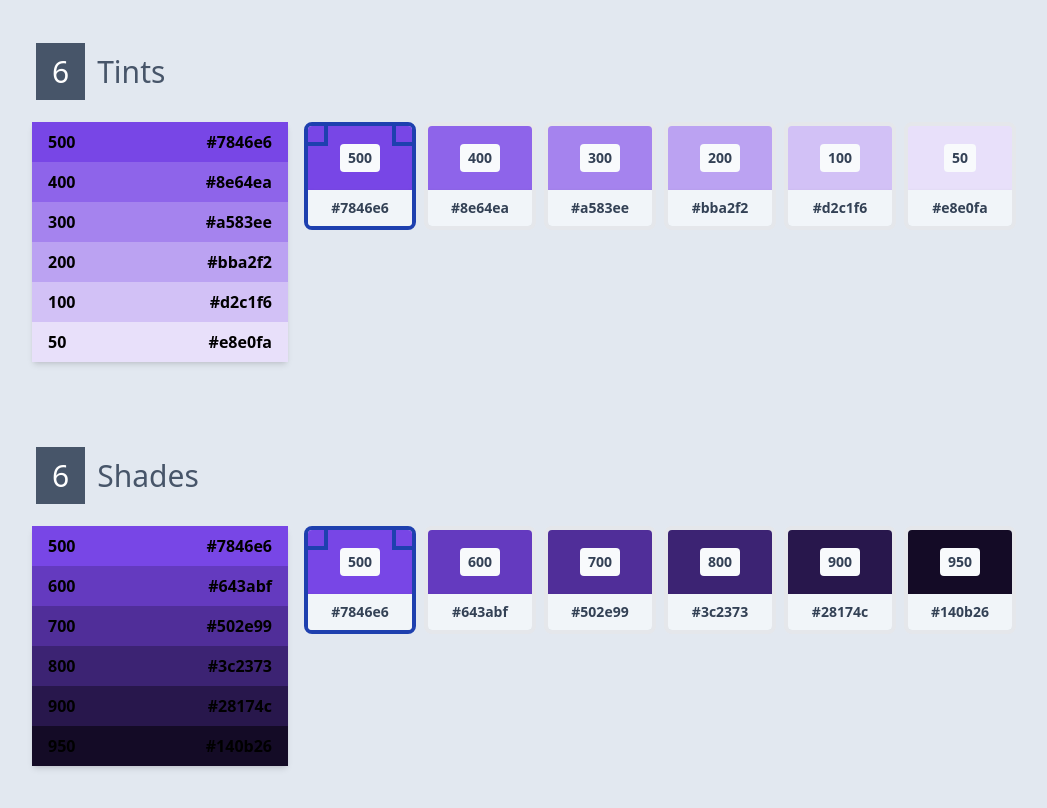
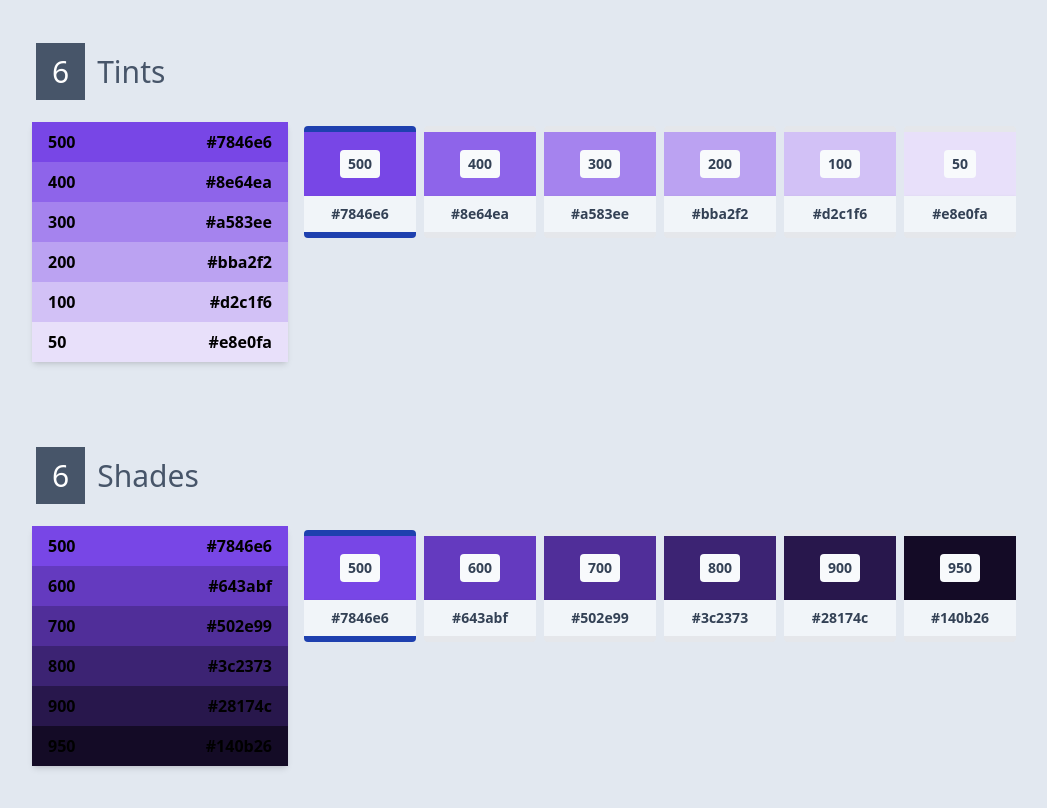
Before and after one commit to reactry/shades, a React (Create React App) app: page / in a window 1280 px wide. Shown: the part 742-1550 px from the top of the page, without its empty margins (104-1151 px from the left). Built offline with nearby package versions, Linux system fonts and the light colour scheme.

Commit message:
Added 4 buttons as options to colorboxes * added buttons - Set, Save, Copy and Close * changes to colorbox styles

```diff
--- a/src/MainComponent/MainComponent.js
+++ b/src/MainComponent/MainComponent.js
@@ -58,7 +58,8 @@ export default function MainComponent ({settings}) {
 		toggleVault, openVaultTab, settings
 	};
 	let colorOutputProps = {
-		red, green, blue, hex, n, shadeNames
+		red, green, blue, hex, n, shadeNames,
+		setHexColor, saveColor
 	};
 
 	return (
--- a/src/MainComponent/Output/ColorOutput.js
+++ b/src/MainComponent/Output/ColorOutput.js
@@ -22,7 +22,8 @@ const outputTabs = [
 
 
 export default function ColorOutput ({
-	red, green, blue, hex, n, shadeNames
+	red, green, blue, hex, n, shadeNames,
+	setHexColor, saveColor
 }) {
 
 	const [currentTabIndex, setCurrentTabIndex] = React.useState(1);
@@ -43,17 +44,19 @@ export default function ColorOutput ({
 
 	function getCurrentOutputTab () {
 		let currentTabTitle = outputTabs[currentTabIndex].title;
+		let props = {n, setHexColor, saveColor};
+
 		if (currentTabTitle === "All") {
 			return (
 				<div>
-					<TintsAndShades colors={colors} n={n} />
+					<TintsAndShades colors={colors} {...props} />
 				</div>
 			);
 		} else if (currentTabTitle === "Split") {
 			return (
 				<div>
-					<Tints colors={colors.slice(0, n).reverse()} n={n} />
-					<Shades colors={colors.slice(-n)} n={n} />
+					<Tints colors={colors.slice(0, n).reverse()} {...props} />
+					<Shades colors={colors.slice(-n)} {...props} />
 				</div>
 			);
 		} else if (currentTabTitle === "Download") {
--- a/src/MainComponent/Output/List/Box.js
+++ b/src/MainComponent/Output/List/Box.js
@@ -2,27 +2,40 @@ import React from 'react';
 
 
 
-export default function Box ({r, g, b, hex, shade, active}) {
+function SmallButton ({title, handleClick}) {
+	return (
+		<div className="w-16 bg-slate-300 px-1 py-2 mx-1 my-1 cursor-pointer rounded duration-300 hover:bg-slate-400" onClick={handleClick}>{title}</div>
+	);
+}
+
+export default function Box ({
+	r, g, b, hex, shade, active,
+	setHexColor, saveColor
+}) {
+
 	let [showOptions, setShowOptions] = React.useState(false);
 
 	let style = {
 		backgroundColor: hex
 	};
 
-	let boxClasses = "Box w-28 mr-2 my-2 border-4 rounded-lg cursor-pointer overflow-hidden text-center";
-	boxClasses += (active) ? " border-blue-800" : " hover:border-blue-600";
+	let boxClasses = "Box flex mr-2 my-3 border-y-[6px] text-sm font-bold text-slate-700 rounded select-none overflow-hidden text-center duration-300";
+	boxClasses += (active || showOptions) ? " border-blue-800" : " hover:border-blue-600";
 
 	return (
-		<div className={boxClasses} onClick={() => setShowOptions(!showOptions)}>
-			{active && <div className="relative -top-1">
-				<div className="absolute -left-1 w-6 h-6 border-4 border-blue-800"></div>
-				<div className="absolute -right-1 w-6 h-6 border-4 border-blue-800"></div>
+		<div className={boxClasses}>
+			<div className="cursor-pointer" onClick={() => setShowOptions(!showOptions)}>
+				<div className="w-28 h-16 flex" style={style}>
+					<div className="bg-slate-50 px-2 py-1 capitalize m-auto rounded">{shade}</div>
+				</div>
+				<div className="bg-slate-100 py-2 shadow">{hex}</div>
+			</div>
+			{showOptions && <div className="flex flex-wrap w-40 px-1 py-1 bg-slate-100 border-l-[5px] border-blue-800">
+				<SmallButton title="Set" handleClick={() => setHexColor(hex)} />
+				<SmallButton title="Copy" handleClick={() => navigator.clipboard.writeText(hex)} />
+				<SmallButton title="Save" handleClick={() => saveColor({hex})} />
+				<SmallButton title="Close" handleClick={() => setShowOptions(showOptions => !showOptions)} />
 			</div>}
-			{showOptions && <div className="">Options</div>}
-			<div className="h-16 flex" style={style}>
-				<div className="text-sm font-bold bg-slate-50 px-2 py-1 text-slate-700 capitalize m-auto rounded">{shade}</div>
-			</div>
-			<div className="bg-slate-100 py-2 text-sm font-bold text-slate-700 shadow">{hex}</div>
 		</div>
 	);
 }
--- a/src/MainComponent/Output/List/List.js
+++ b/src/MainComponent/Output/List/List.js
@@ -4,12 +4,14 @@ import Row from './Row';
 
 
 export default function List ({
-	colors, length, title, currentColorIndex
+	colors, length, title, currentColorIndex,
+	setHexColor, saveColor
 }) {
 
 	let colorBoxItems = colors.map((color, i) => {
 		let props = {
 			...color,
+			setHexColor, saveColor,
 			active: (i === currentColorIndex)
 		};
 		return <Box key={i} {...props} />;
@@ -35,7 +37,7 @@ export default function List ({
 						{colorRowItems}
 					</div>
 				</div>
-				<div className="grow flex flex-wrap mx-auto md:pl-4 text-center">
+				<div className="grow flex flex-wrap items-start mx-auto md:pl-4 text-center">
 					{colorBoxItems}
 				</div>
 			</div>
--- a/src/MainComponent/Output/Shades.js
+++ b/src/MainComponent/Output/Shades.js
@@ -3,12 +3,14 @@ import List from './List';
 
 
 export default function Shades ({
-	colors, n
+	colors, n, setHexColor, saveColor
 }) {
+
+	let props = {setHexColor, saveColor};
 
 	return (
 		<div className="Shades">
-			<List colors={colors} title="Shades" currentColorIndex={0} />
+			<List colors={colors} title="Shades" currentColorIndex={0} {...props} />
 		</div>
 	);
 }
--- a/src/MainComponent/Output/Tints.js
+++ b/src/MainComponent/Output/Tints.js
@@ -3,12 +3,14 @@ import List from './List';
 
 
 export default function Tints ({
-	colors, n
+	colors, n, setHexColor, saveColor
 }) {
+
+	let props = {setHexColor, saveColor};
 
 	return (
 		<div className="Tints">
-			<List colors={colors} title="Tints" currentColorIndex={0} />
+			<List colors={colors} title="Tints" currentColorIndex={0} {...props} />
 		</div>
 	);
 }
--- a/src/MainComponent/Output/TintsAndShades.js
+++ b/src/MainComponent/Output/TintsAndShades.js
@@ -3,12 +3,14 @@ import List from './List';
 
 
 export default function TintsAndShades ({
-	colors, n
+	colors, n, setHexColor, saveColor
 }) {
+
+	let props = {setHexColor, saveColor};
 
 	return (
 		<div className="TintsAndShades">
-			<List colors={colors} title="Tints and Shades" currentColorIndex={n-1} length={n} />
+			<List colors={colors} title="Tints and Shades" currentColorIndex={n-1} length={n} {...props} />
 		</div>
 	);
 }
--- a/src/MainComponent/Vault/ColorHistory.js
+++ b/src/MainComponent/Vault/ColorHistory.js
@@ -15,7 +15,7 @@ export default function ColorHistory ({
 
 	return (
 		<div className="ColorHistory">
-			<h2 className="pt-2 pl-2 text-xl font-bold">Color History</h2>
+			<h2 className="pt-2 pl-2 text-xl font-bold hidden">Color History</h2>
 			<div className="flex flex-wrap py-4">
 				{colorHistoryItems}
 			</div>
--- a/src/MainComponent/Vault/ColorTile.js
+++ b/src/MainComponent/Vault/ColorTile.js
@@ -14,12 +14,12 @@ export default function ColorTile ({
 		toggleVault();
 	}
 
-	let boxClasses = "ColorTile w-28 mr-3 mb-4 rounded-md cursor-pointer overflow-hidden text-center border-2 border-slate-400 hover:border-blue-700";
+	let boxClasses = "ColorTile w-28 mr-3 mb-4 rounded cursor-pointer overflow-hidden text-center border-y-[6px] border-slate-400 duration-300 hover:border-blue-600";
 
 	return (
 		<div className={boxClasses} onClick={handleClick}>
-			<div className="h-16 flex" style={style}></div>
-			<div className="bg-slate-100 py-2 text-sm font-bold text-slate-700 shadow">{hex}</div>
+			<div className="h-14 flex" style={style}></div>
+			<div className="bg-slate-200 py-2 text-sm font-bold text-slate-700 shadow">{hex}</div>
 		</div>
 	);
 }
--- a/src/MainComponent/Vault/CuratedList.js
+++ b/src/MainComponent/Vault/CuratedList.js
@@ -6,7 +6,7 @@ export default function CuratedList ({
 }) {
 	return (
 		<div className="CuratedList">
-			<h2 className="pt-2 pl-2 text-xl font-bold">Curated List</h2>
+			<h2 className="pt-2 pl-2 text-xl font-bold hidden">Curated List</h2>
 			<div></div>
 		</div>
 	);
--- a/src/MainComponent/Vault/SavedColors.js
+++ b/src/MainComponent/Vault/SavedColors.js
@@ -15,7 +15,7 @@ export default function SavedColors ({
 
 	return (
 		<div className="SavedColors">
-			<h2 className="pt-2 pl-2 text-xl font-bold">Saved Colors</h2>
+			<h2 className="pt-2 pl-2 text-xl font-bold hidden">Saved Colors</h2>
 			<div className="flex flex-wrap py-4">
 				{savedColorItems}
 			</div>
```
